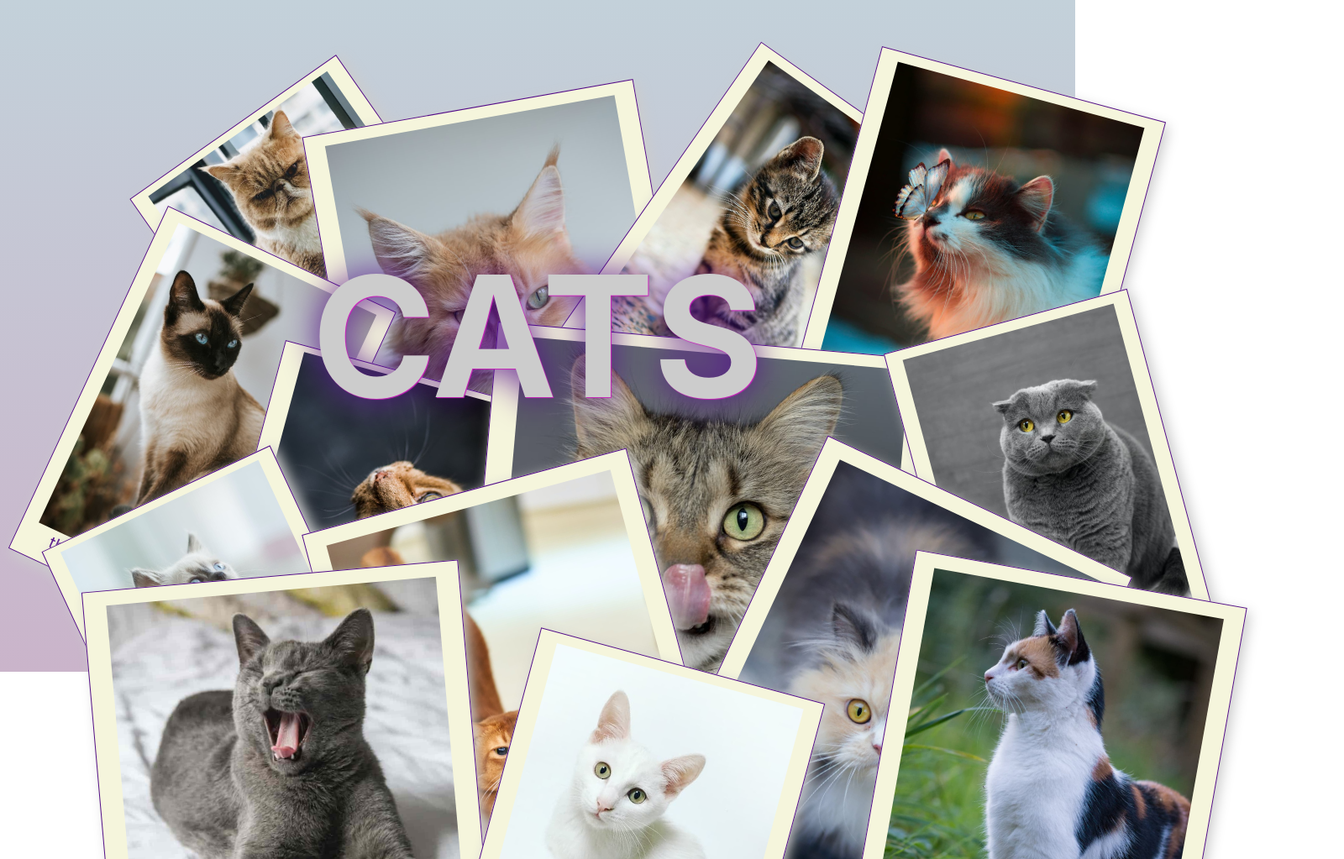
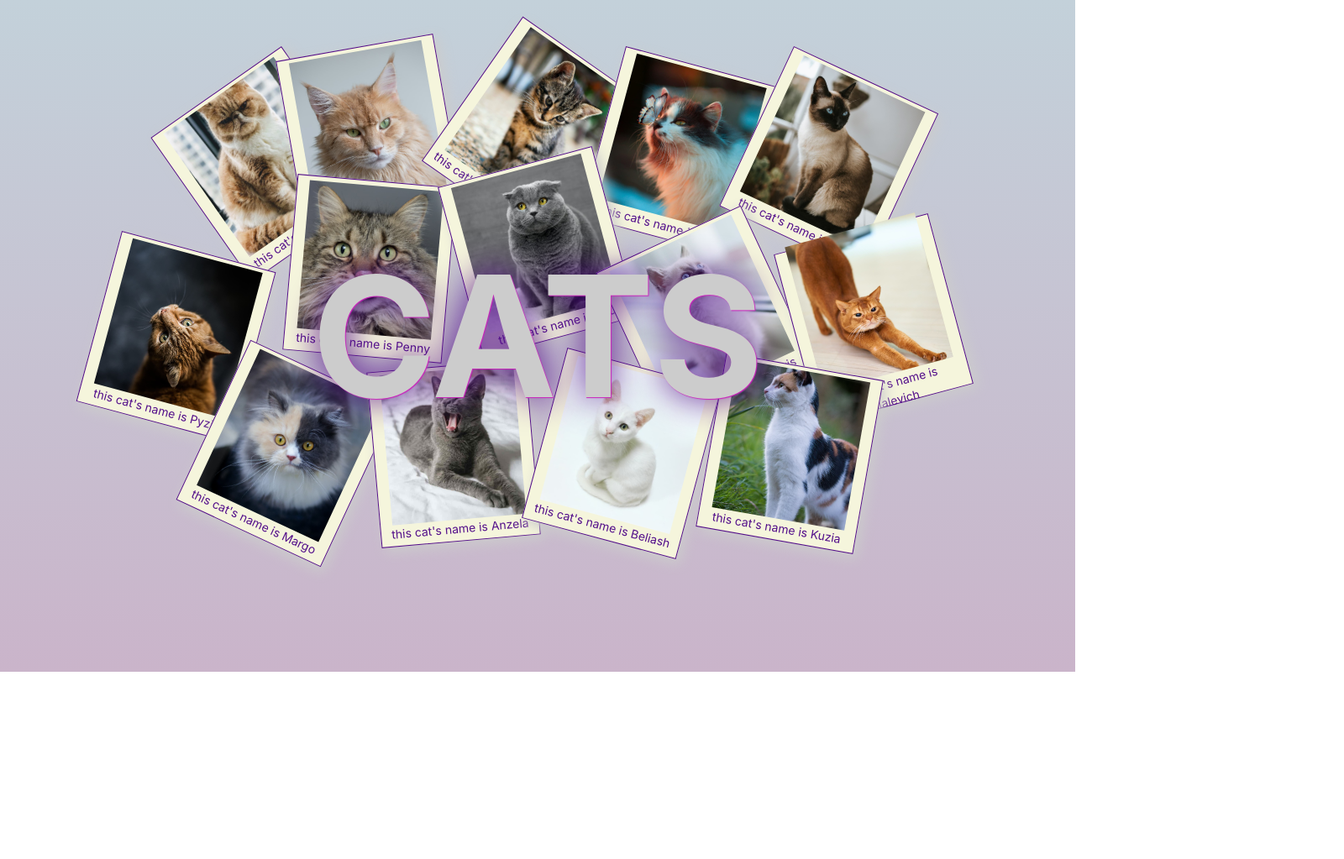
Before and after one commit to Knakna/Collage, a plain HTML site: page index.html in a window 1280 px wide. Shown: the top 1023 px of the page at 84% size, 1600 px wide, since content can reach past the window. After the commit the page ends 800 px from the top, so only its background shows below. Drawn offline with Linux system fonts and the light colour scheme.

Commit message:
add styles for width 1200px

```diff
--- a/style.css
+++ b/style.css
@@ -1,6 +1,6 @@
 body {
     font-family: -apple-system, BlinkMacSystemFont, "Segoe UI", Roboto, "Helvetica Neue", Arial, "Noto Sans", sans-serif, "Apple Color Emoji", "Segoe UI Emoji", "Segoe UI Symbol", "Noto Color Emoji";
-    font-size: 20px;
+    font-size: 14px;
     line-height: 1.5;
     color: #000;
 
@@ -17,8 +17,8 @@ body {
 .main {
     position: relative;
 
+    padding: 50px 0;
     height: 100vh;
-    padding: 50px 0;
 
     background: linear-gradient(#c3d1da, rgb(202, 180, 202));
 }
@@ -26,9 +26,11 @@ body {
 .main__container {
     display: flex;
     flex-wrap: wrap;
+    justify-content: center;
+    align-items: center;
 
-    width: 1600px;
-    height: 100%;
+    max-width: 1200px;
+
 
 
     padding: 0 15px;
@@ -47,8 +49,8 @@ body {
     padding: 5px;
     margin: 5px;
 
-    width: 400px;
-    height: 400px;
+    width: 190px;
+    height: 210px;
 
     background-color: beige;
     border: 1px solid rgb(83, 15, 138);
@@ -61,22 +63,14 @@ body {
 
 
 .main__card:first-child {
-    width: 300px;
-    height: 400px;
 
-    top: 10px;
-    left: 80px;
 
     transform-origin: top right;
     transform: rotate(-35deg);
 }
 
 .main__card:nth-child(2) {
-    width: 400px;
-    height: 500px;
 
-    top: 70px;
-    left: 70px;
 
     transform: rotate(-10deg);
 }
@@ -84,124 +78,78 @@ body {
 
 
 .main__card:nth-child(3) {
-    width: 300px;
-    height: 450px;
 
-    top: 40px;
-    left: 10px;
 
     transform: rotate(35deg);
 }
 
 .main__card:nth-child(4) {
-    width: 350px;
-    height: 450px;
+
 
     transform: rotate(15deg);
     transform-origin: top left;
 }
 
 .main__card:nth-child(5) {
-    width: 300px;
-    height: 450px;
 
-    bottom: 320px;
-    left: 180px;
 
     transform: rotate(25deg);
     transform-origin: top left;
 }
 
 .main__card:nth-child(6) {
-    width: 400px;
-    height: 350px;
-
-    top: -160px;
-    left: 10px;
 
     transform: rotate(15deg);
     transform-origin: top left;
 }
 
 .main__card:nth-child(7) {
-    width: 525px;
-    height: 500px;
 
-    left: -170px;
-    top: -160px;
-
+    top: -60px;
     transform: rotate(5deg);
 }
 
 .main__card:nth-child(8) {
-    width: 300px;
-    height: 450px;
 
-    left: -170px;
-    top: -190px;
+    top: -80px;
 
     transform: rotate(-15deg);
 }
 
 .main__card:nth-child(9) {
-    width: 300px;
-    height: 400px;
 
-    left: 100px;
-    bottom: 500px;
 
     transform: rotate(-25deg);
 }
 
 
 .main__card:nth-child(10) {
-    width: 400px;
-    height: 600px;
-
-    left: 100px;
-    bottom: 500px;
 
     transform: rotate(-15deg);
 }
 
 
 .main__card:nth-child(11) {
-    width: 400px;
-    height: 600px;
 
-    left: 100px;
-    bottom: 500px;
-
+    top: -60px;
     transform: rotate(25deg);
 }
 
 .main__card:nth-child(12) {
-    width: 450px;
-    height: 550px;
 
-    left: 100px;
-    bottom: 1000px;
-
+    top: -60px;
     transform: rotate(-5deg);
 }
 
 .main__card:nth-child(13) {
-    width: 350px;
-    height: 450px;
-
-    left: 100px;
-    bottom: 900px;
+    top: -60px;
 
     transform: rotate(15deg);
 }
 
 .main__card:nth-child(14) {
-    width: 400px;
-    height: 550px;
 
-    left: 200px;
-    bottom: 1000px;
-
+    top: -60px;
     transform: rotate(10deg);
 }
 
```
